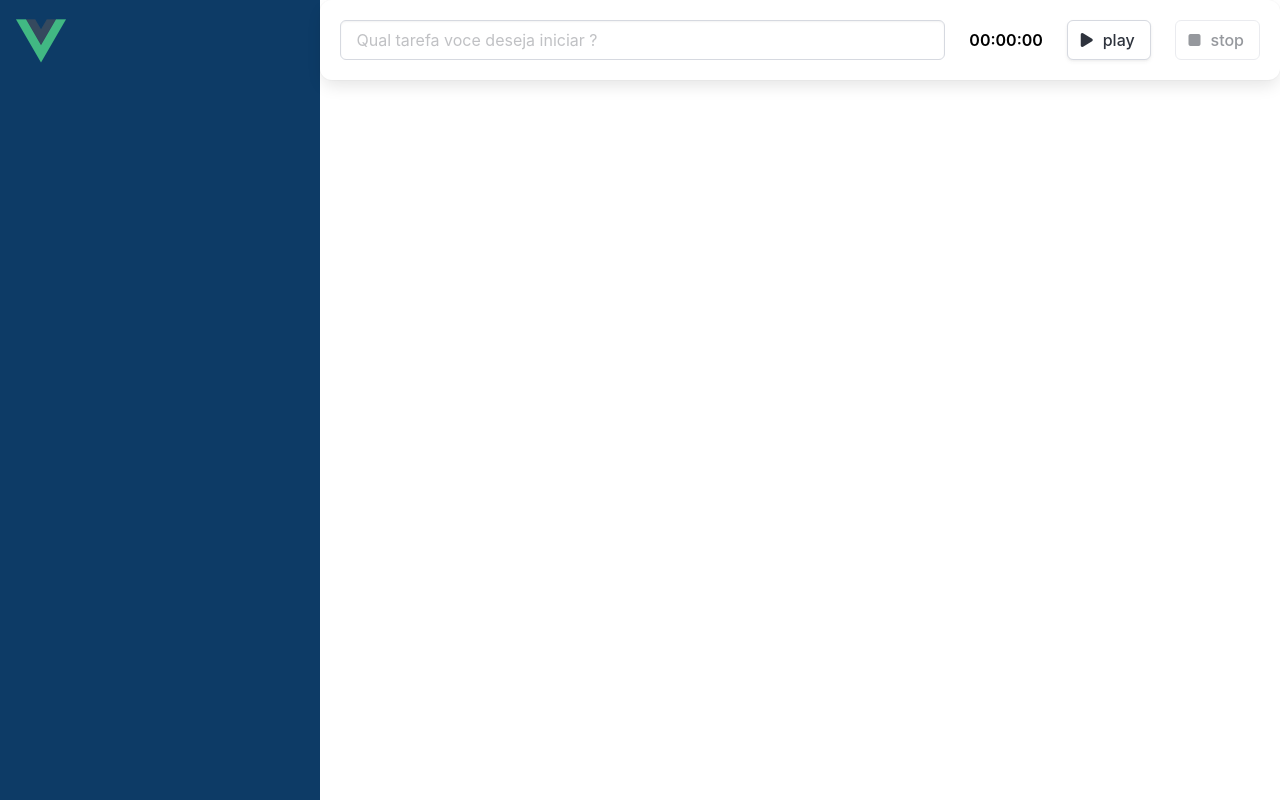
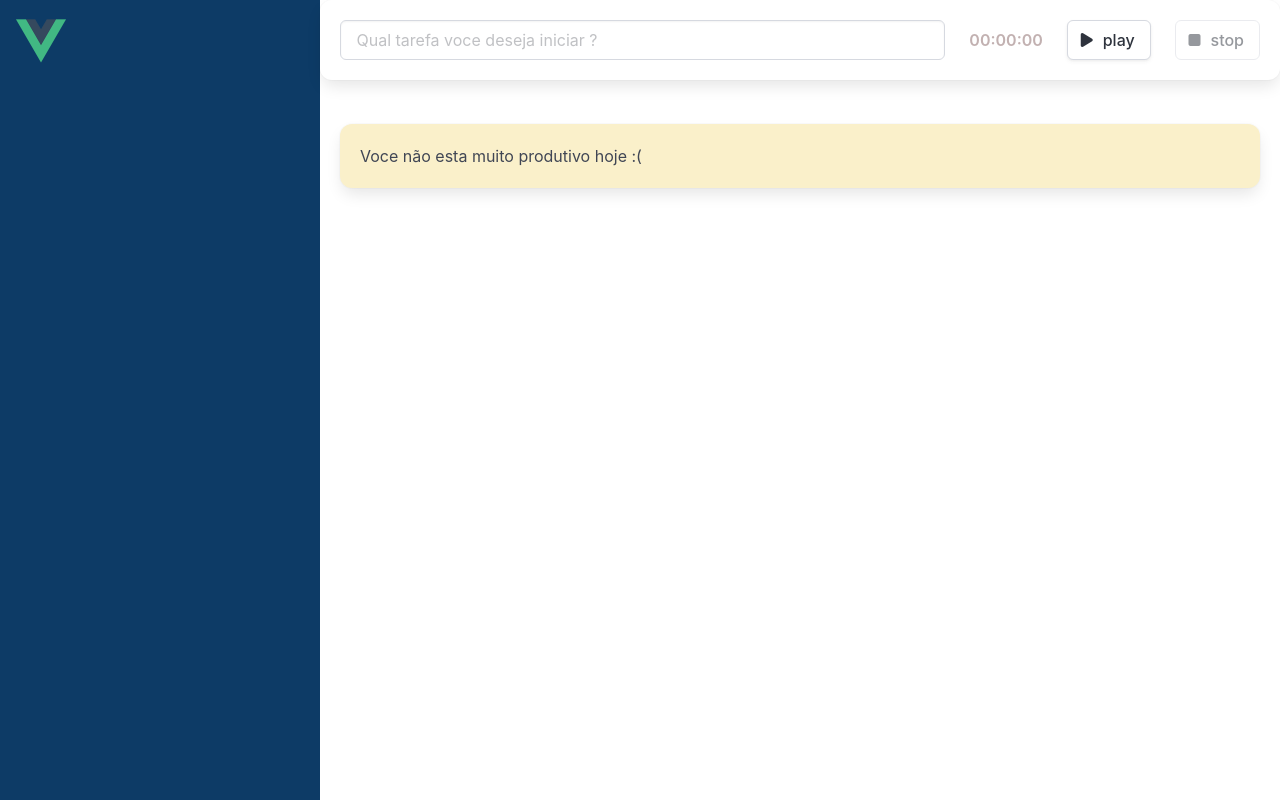
Before and after one commit to robertferrei/tarefas-tracker, a Vue app: page / in a window 1280 px wide. Built offline with nearby package versions, Linux system fonts and the light colour scheme.

Commit message:
adicionando novo componente de Box

```diff
--- a/src/App.vue
+++ b/src/App.vue
@@ -6,7 +6,11 @@
     <div class="column is-three-quarter">
       <FormularioCadastro @aoSalvarTarefa = "salvarTarefa" />
       <div class="lista">
+
         <TarefasGerais v-for="(tarefa, index) in tarefas" :key="index" :tarefa="tarefa"/>
+        <BoxQuadrado v-if="tarefas.length <=0">
+          Voce não esta muito produtivo hoje :(
+        </BoxQuadrado>
       </div>
     </div>
   </main>
@@ -18,13 +22,17 @@ import BarraLateral from './components/BarraLateral.vue'
 import FormularioCadastro from './components/FormularioCadastro.vue'
 import TarefasGerais from './components/TarefasGerais.vue';
 import ITarefa from './interfaces/ITarefa';
+import BoxQuadrado from './components/BoxQuadrado.vue';
+
 
 export default defineComponent({
   name: 'App',
   components: {
     BarraLateral,
     FormularioCadastro,
-    TarefasGerais
+    TarefasGerais,
+    BoxQuadrado
+
   },
   data(){
     return{
--- /dev/null
+++ b/src/components/BoxQuadrado.vue
@@ -0,0 +1,21 @@
+<template>
+    <div class="box" has-text-weight-bold>
+        <slot></slot>
+    </div>
+</template>
+
+<script lang="ts">
+import { defineComponent } from 'vue';
+export default defineComponent({
+    name:'BoxQuadrado'
+})
+</script>
+
+
+<style scoped>
+ .box{
+    background-color: #faf0ca;
+ }
+
+
+</style>
--- a/src/components/CronometroRelogio.vue
+++ b/src/components/CronometroRelogio.vue
@@ -29,6 +29,6 @@
 
 <style scoped>
  .tempo{
-    color:black
+    color:rgb(194, 177, 177)
  }
 </style>
--- a/src/components/TarefasGerais.vue
+++ b/src/components/TarefasGerais.vue
@@ -1,15 +1,16 @@
 
 <template>
-    <div class="box" has-text-weight-bold>
+    <BoxQuadrado>
         <div class="columns">
             <div class="column is-7">
-                {{tarefa.descricao}}
+                {{tarefa.descricao || 'Tarefa sem descriçao'}}
             </div>
             <div class="column">
                 <CronometroRelogio :tempo-em-segundos="tarefa.duracaoEmSegundos"/>
             </div>
+
         </div>
-    </div>
+    </BoxQuadrado>
 </template>
 
 
@@ -17,12 +18,14 @@
     import { defineComponent, PropType} from 'vue';
     import CronometroRelogio from './CronometroRelogio.vue';
     import ITarefa from '../interfaces/ITarefa'
+    import BoxQuadrado from './BoxQuadrado.vue';
 
     export default defineComponent ({
         name: 'TarefasGerais',
 
         components:{
-            CronometroRelogio
+            CronometroRelogio,
+            BoxQuadrado
         },
         props:{
             tarefa: {
@@ -35,14 +38,3 @@
         }
     })
 </script>
-
-
-<style scoped>
- .box{
-    background-color: #faf0ca;
- }
- .column{
-    color: black;
- }
-
-</style>
```
